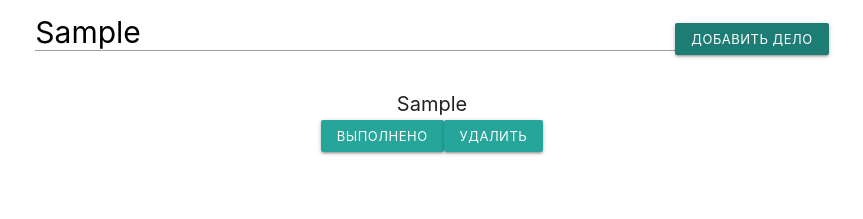
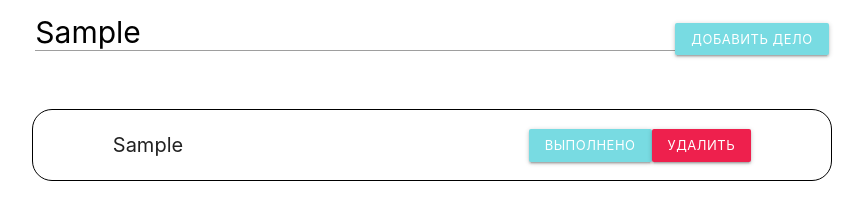
Before and after one commit to Exolan/TODO, a plain HTML site: page index.html in a window 1280 px wide. Both pictures are taken after typing "Sample" into the empty fields and a click on the button "ДОБАВИТЬ ДЕЛО". Shown: the part 95-314 px from the top of the page, without its empty margins (208-1071 px from the left). Drawn offline with nearby package versions, Linux system fonts and the light colour scheme.

Commit message:
todo210322

```diff
--- a/main.js
+++ b/main.js
@@ -24,6 +24,7 @@
     buttonAdd.id='buttonAdd'
     buttonAdd.innerText='Добавить дело'
     buttonAdd.type='button'
+    buttonAdd.style.backgroundColor="rgb(120,219,226)"
     buttonAdd.addEventListener('click', createTodoItem)
     form.append(buttonAdd)
   }
@@ -44,25 +45,45 @@
     li.className = 'collection-item'
     li.id='id'
     li.style="list-style-type: none"
-    li.textContent=input.value
+
+
+    const div = document.createElement("div")
+    div.className="divElements"
+    li.append(div)
+
+    const p = document.createElement('p')
+    p.className="text"
+    p.textContent=input.value
+    div.append(p)
 
     const buttons = document.createElement('div')
     buttons.className='buttons'
-    li.append(buttons)
+    div.append(buttons)
 
     let buttonDone=document.createElement('button')
     buttonDone.type='button'
     buttonDone.className='class="waves-effect waves-light btn-small'
     buttonDone.id='buttonDone'
     buttonDone.textContent='Выполнено'
+    buttonDone.style.backgroundColor="rgb(120,219,226)"
     buttonDone.addEventListener('click',()=>{
-      li.style.backgroundColor = 'green'
+      if(buttonDone.textContent=="Выполнено"){
+        buttonDone.style.backgroundColor="rgb(66,133,180)"
+        buttonDone.textContent='Отмена'
+        li.style.backgroundColor = 'rgb(68,148,74)'
+      }
+      else if(buttonDone.textContent=='Отмена'){
+        li.style.backgroundColor = ''
+        buttonDone.style.backgroundColor="rgb(120,219,226)"
+        buttonDone.textContent='Выполнено'
+      }
     })
     buttons.append(buttonDone)
 
     let buttonDelet=document.createElement('button')
     buttonDelet.type='button'
     buttonDelet.className='class="waves-effect waves-light btn-small'
+    buttonDelet.style.backgroundColor="rgb(238,32,77)"
     buttonDelet.id='buttonDelet'
     buttonDelet.textContent='Удалить'
     buttonDelet.addEventListener('click', ()=>{
--- a/style.css
+++ b/style.css
@@ -10,6 +10,7 @@
 
 .form {
   margin-top: 20px;
+  width: 100%;
 }
 #input {
   width: 50%;
@@ -18,15 +19,38 @@
 }
 
 #ul {
-  display: inline;
-  width: 100px;
+  display: inline-block;
+  width: 800px;
   margin: 10px;
   font-size: 20px;
   overflow: hidden;
   margin: 40px;
+  text-decoration: none;
+  justify-content: center;
+  align-items: center;
 }
-.li {
-  width: 10px;
+li {
+  text-align: center;
+  margin-top: 10px;
+  display: inline-block;
+  width: 100%;
+  border: 1px solid rgb(0, 0, 0);
+  border-radius: 20px;
+}
+li .divElements {
+  width: 80%;
+  display: flex;
+  justify-content: center;
+  align-items: center;
+  margin: 0 auto;
+  flex-wrap: wrap;
 }
 .buttons {
+  margin-left: auto;
+  margin-right: 0px;
 }
+
+li .text {
+  padding-right: 15px;
+  text-align: left;
+}
```
Also changed, not shown: index.html (line endings or trailing spaces).
